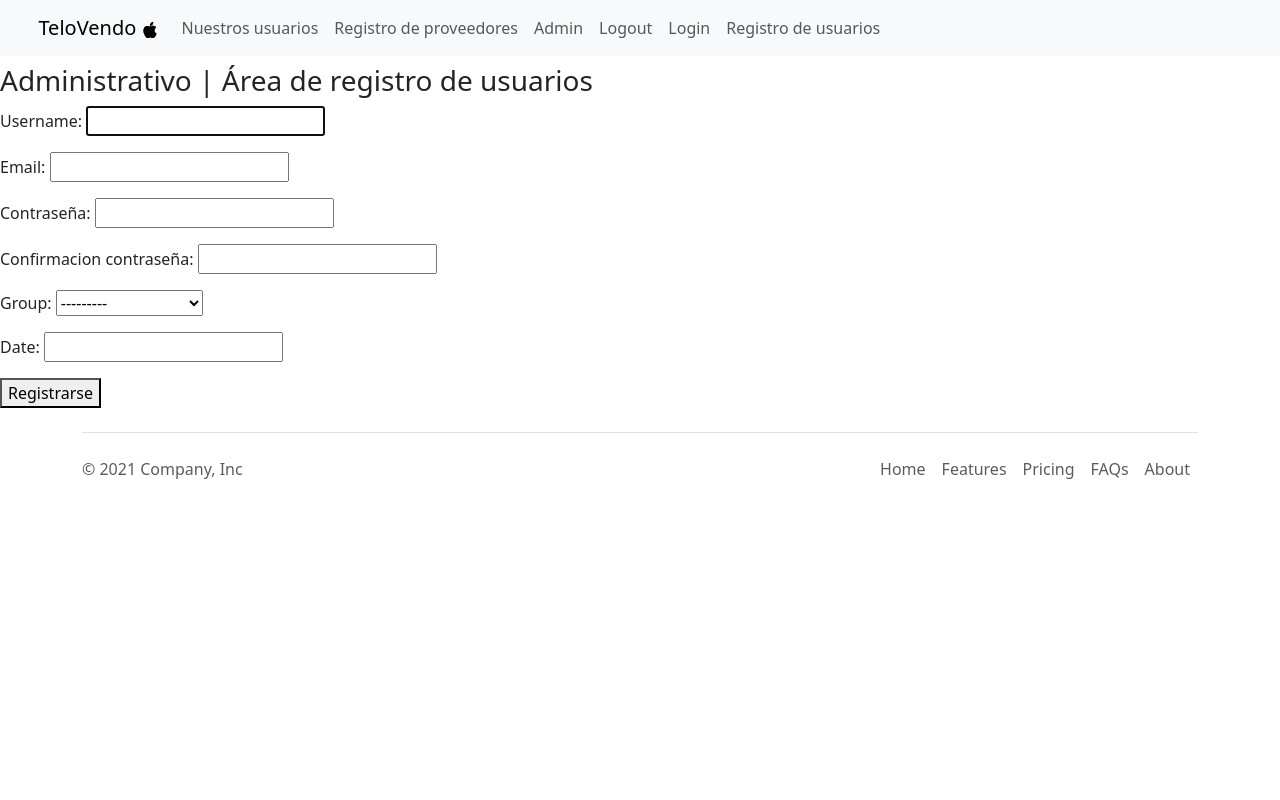
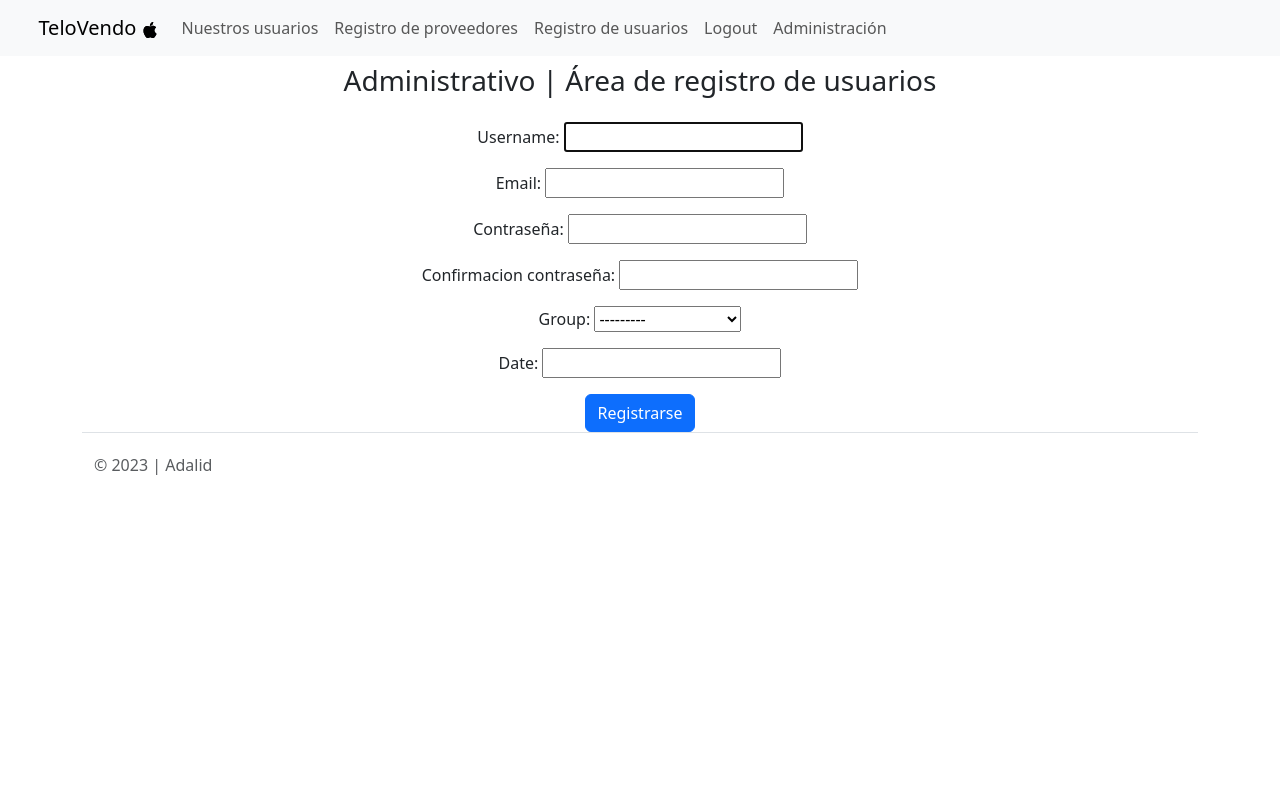
Before and after one commit to rodrigolfh/python-trabajos-grupales, a Django app: page /forms in a window 1280 px wide. Run offline with Django 4.2, Linux system fonts and the light colour scheme; a user stored in the database is signed in.

Commit message:
detalles estéticos (lol)

```diff
--- a/modulo-6/telovendo/telovendo/account/templates/account/base.html
+++ b/modulo-6/telovendo/telovendo/account/templates/account/base.html
@@ -7,7 +7,7 @@
     <title>Usuarios</title>
     <link href="https://cdn.jsdelivr.net/npm/bootstrap@5.3.0/dist/css/bootstrap.min.css" rel="stylesheet" integrity="sha384-9ndCyUaIbzAi2FUVXJi0CjmCapSmO7SnpJef0486qhLnuZ2cdeRhO02iuK6FUUVM" crossorigin="anonymous">
 </head>
-<body>
+<body class="d-flex flex-column min-vh-100">
 
   <div>
   <nav style="padding-left: 3%;" class="fixed-top navbar navbar-expand-lg navbar-light bg-light navbar-static-top">
@@ -26,6 +26,7 @@
     </button>
     <div class="collapse navbar-collapse" id="navbarNav">
         <ul class="navbar-nav">
+          {% if user.is_authenticated %}
             <li class="nav-item">
                 <a class="nav-link" href="{% url 'pg2' %}">Nuestros usuarios<span
                         class="sr-only"></span></a>
@@ -34,17 +35,20 @@
                 <a class="nav-link" href="{% url 'inscripcion' %}">Registro de proveedores</a>
             </li>
             <li class="nav-item">
-              <a class="nav-link" href="{% url 'admin:index' %}">Admin</a>
+              <a class="nav-link" href="{% url 'forms' %}">Registro de usuarios</a>
             </li>
             <li class="nav-item">
               <a class="nav-link" href="{% url 'logout' %}">Logout</a>
             </li>
+            {% endif %}
+            {% if not user.is_authenticated %}
             <li class="nav-item">
-              <a class="nav-link" href="{% url 'login' %}">Login</a>
+              <a class="nav-link" href="{% url 'login' %}">Acceso usuarios</a>
             </li>
+            {% endif %}
             <li class="nav-item">
-              <a class="nav-link" href="{% url 'forms' %}">Registro de usuarios</a>
-          </li>
+              <a class="nav-link" href="{% url 'admin:index' %}">Administración</a>
+            </li>
         </ul>
     </div>
 </nav>
@@ -59,25 +63,17 @@
     </ul>
     {% endif %}
   </div>
+  <div style="text-align: center;">
   {% block body %}
-
   {% endblock %}
+  </div>
 </div>
     <div class="container">
-        <footer class="d-flex flex-wrap justify-content-between align-items-center py-3 my-4 border-top">
-          <p class="col-md-4 mb-0 text-muted">&copy; 2021 Company, Inc</p>
-
+        <footer class="container mt-auto d-flex flex-wrap justify-content-between align-items-center py-3 my-4 border-top">
+          <p class="col-md-4 mb-0 text-muted">&copy; 2023 | Adalid</p>
           <a href="/" class="col-md-4 d-flex align-items-center justify-content-center mb-3 mb-md-0 me-md-auto link-dark text-decoration-none">
             <svg class="bi me-2" width="40" height="32"><use xlink:href="#bootstrap"/></svg>
           </a>
-
-          <ul class="nav col-md-4 justify-content-end">
-            <li class="nav-item"><a href="#" class="nav-link px-2 text-muted">Home</a></li>
-            <li class="nav-item"><a href="#" class="nav-link px-2 text-muted">Features</a></li>
-            <li class="nav-item"><a href="#" class="nav-link px-2 text-muted">Pricing</a></li>
-            <li class="nav-item"><a href="#" class="nav-link px-2 text-muted">FAQs</a></li>
-            <li class="nav-item"><a href="#" class="nav-link px-2 text-muted">About</a></li>
-          </ul>
         </footer>
       </div>
 </body>
--- a/modulo-6/telovendo/telovendo/account/templates/account/formulario.html
+++ b/modulo-6/telovendo/telovendo/account/templates/account/formulario.html
@@ -1,12 +1,10 @@
 {% extends 'account/base.html' %}
+
 {% block body %}
-
-<h3>Administrativo | Área de registro de usuarios</h3>
-<form action="" method="post">
+  <h3>Administrativo | Área de registro de usuarios</h3>
+  <form class="mt-4" action="" method="post">
     {% csrf_token %}
     {{ form.as_p }}
-    <button type="submit">Registrarse</button>
-
-</form>
-
-{% endblock  %}
+    <button type="submit" class="btn btn-primary">Registrarse</button>
+  </form>
+{% endblock %}
--- a/modulo-6/telovendo/telovendo/account/templates/account/index.html
+++ b/modulo-6/telovendo/telovendo/account/templates/account/index.html
@@ -2,6 +2,6 @@
 
 {% block body %}
 
-<a href="{% url 'pg2' %}">Click aquí para ver los usuarios</a>
+<h3>Bienvenido a TeloVendo, líderes en importaciones</h3>
 
 {% endblock %}
```
Also changed, not shown: modulo-6/telovendo/telovendo/db.sqlite3.
